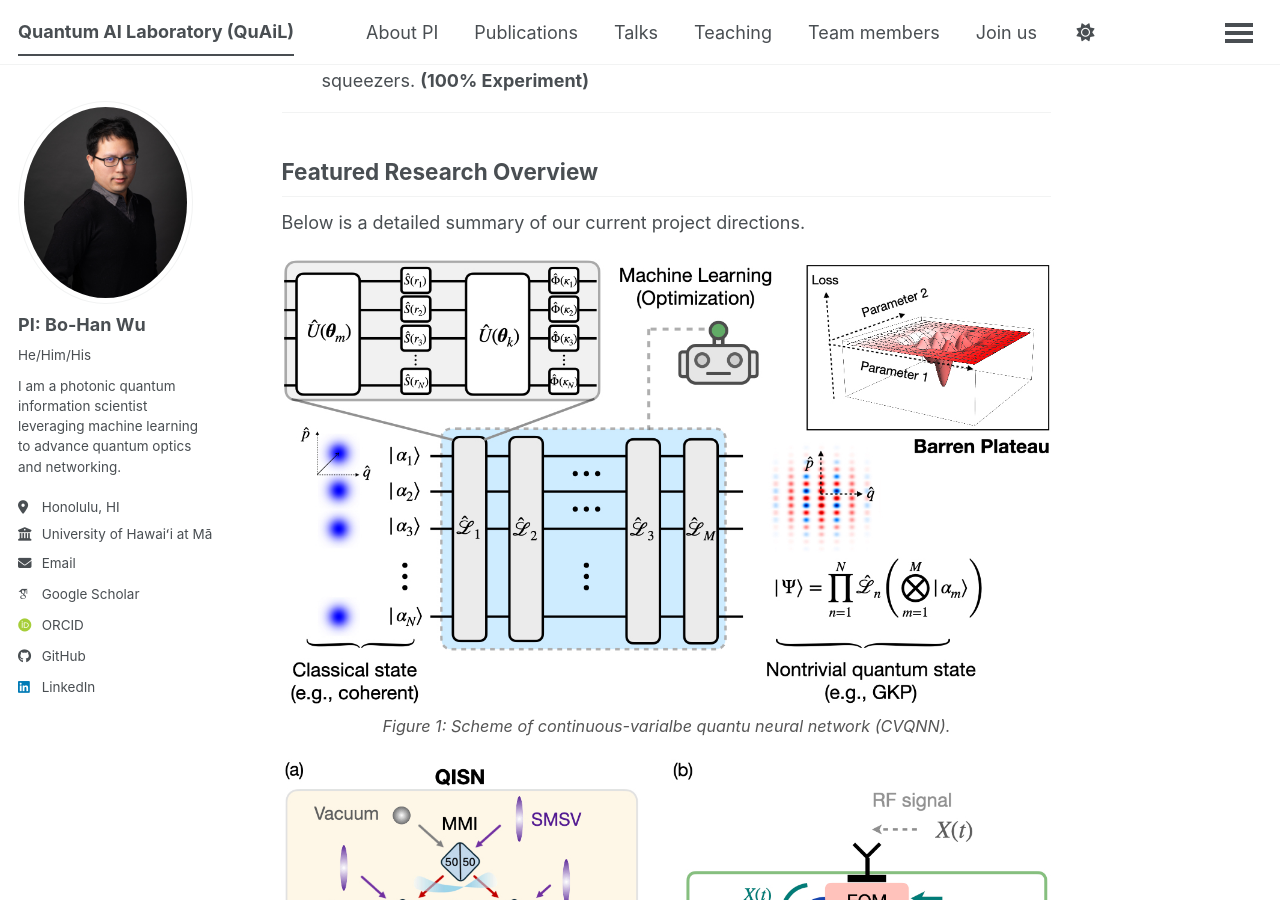
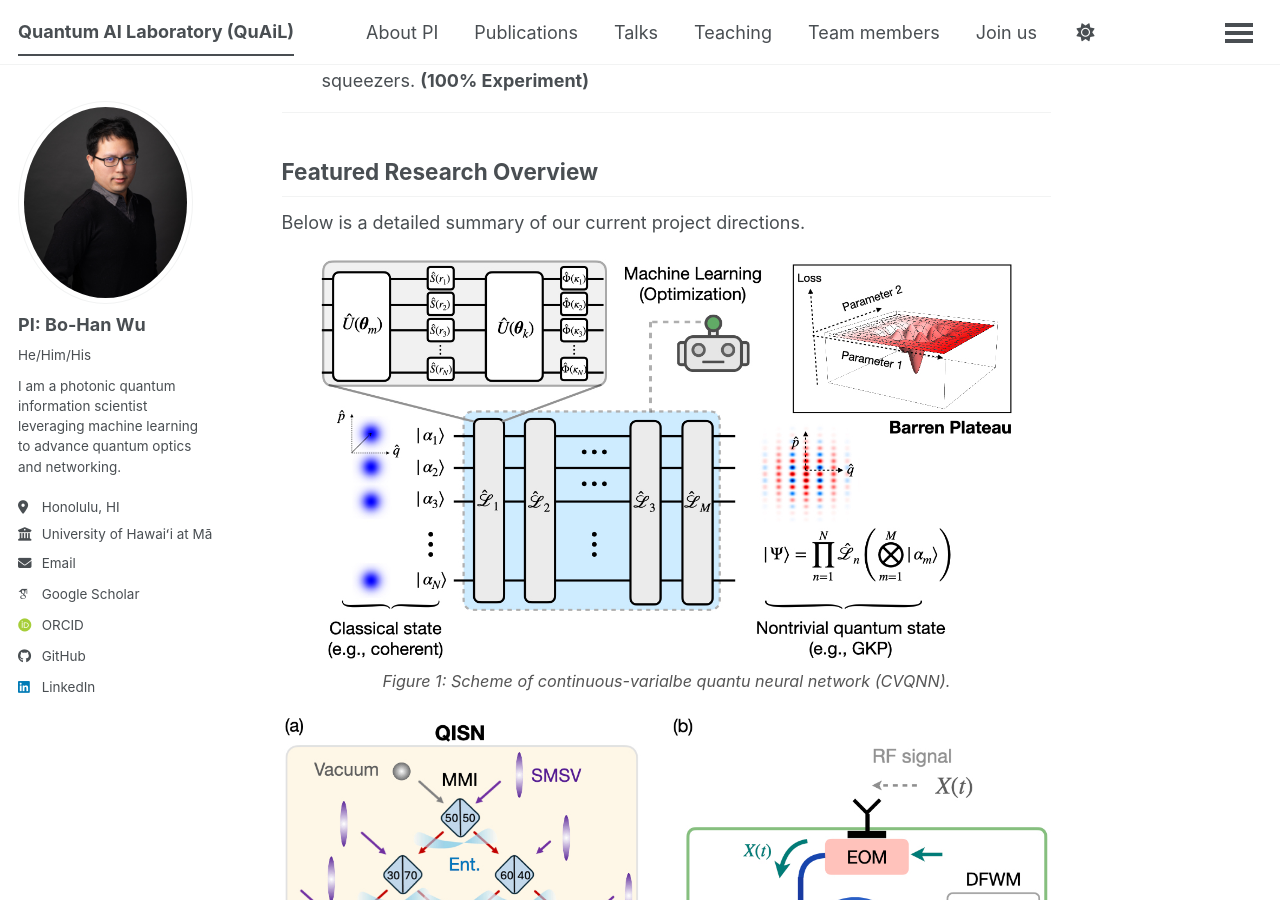
Before and after one commit to go705/go705.github.io, a Jekyll site: the page built from _pages/about.md, in a window 1280 px wide and 900 px high, scrolled down 837 px. Built offline with Jekyll 4.4.1, drawn with Linux system fonts in a browser that asks for light colours; some web fonts are replaced; a script bundle is joined from its source files by our own code; library files that are not in the unit come from our copies.

Commit message:
Update about.md

```diff
--- a/_pages/about.md
+++ b/_pages/about.md
@@ -22,7 +22,7 @@ We specialize in four key research pillars:
 Below is a detailed summary of our current project directions.
 
 <div style="text-align: center; margin-top: 20px;">
-  <img src="{{ site.baseurl }}/assets/images/CVQNN.jpeg" alt="Featured Research Overview" style="width: 100%; border: none;">
+  <img src="{{ site.baseurl }}/assets/images/CVQNN.jpeg" alt="Featured Research Overview" style="width: 90%; border: none;">
   <p style="font-size: 0.9em; color: #555; font-style: italic; margin-top: 10px;">
     Figure 1: Scheme of continuous-varialbe quantu neural network (CVQNN).
   </p>
```
